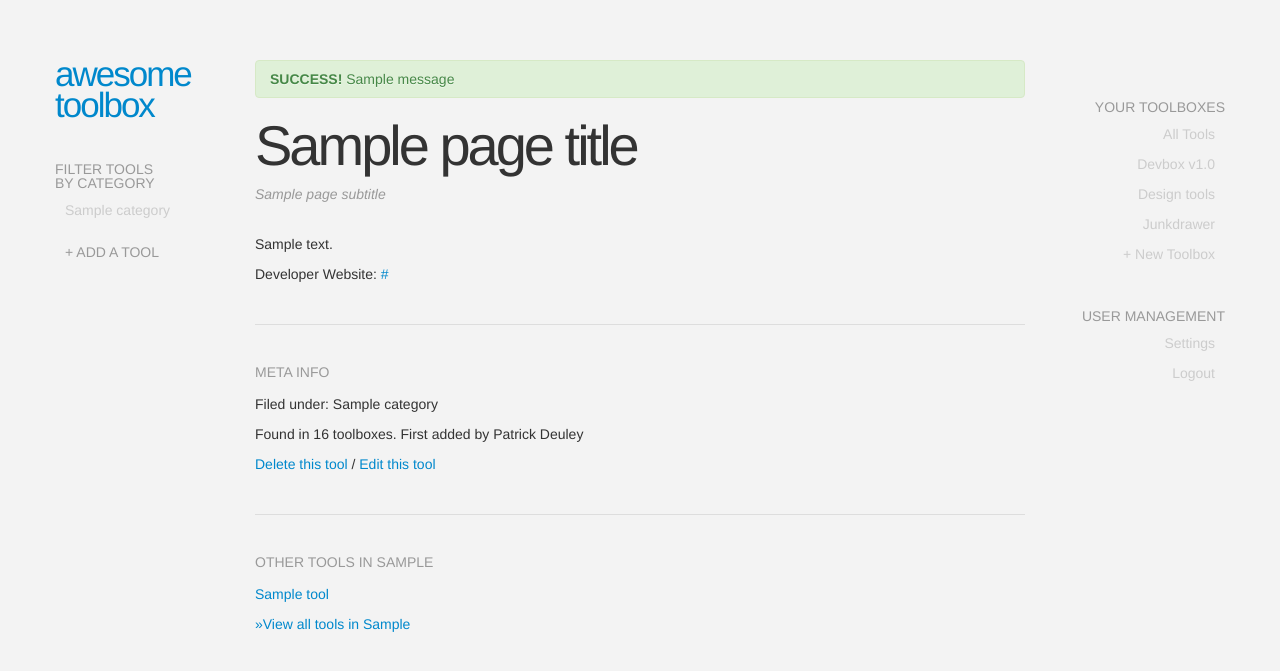
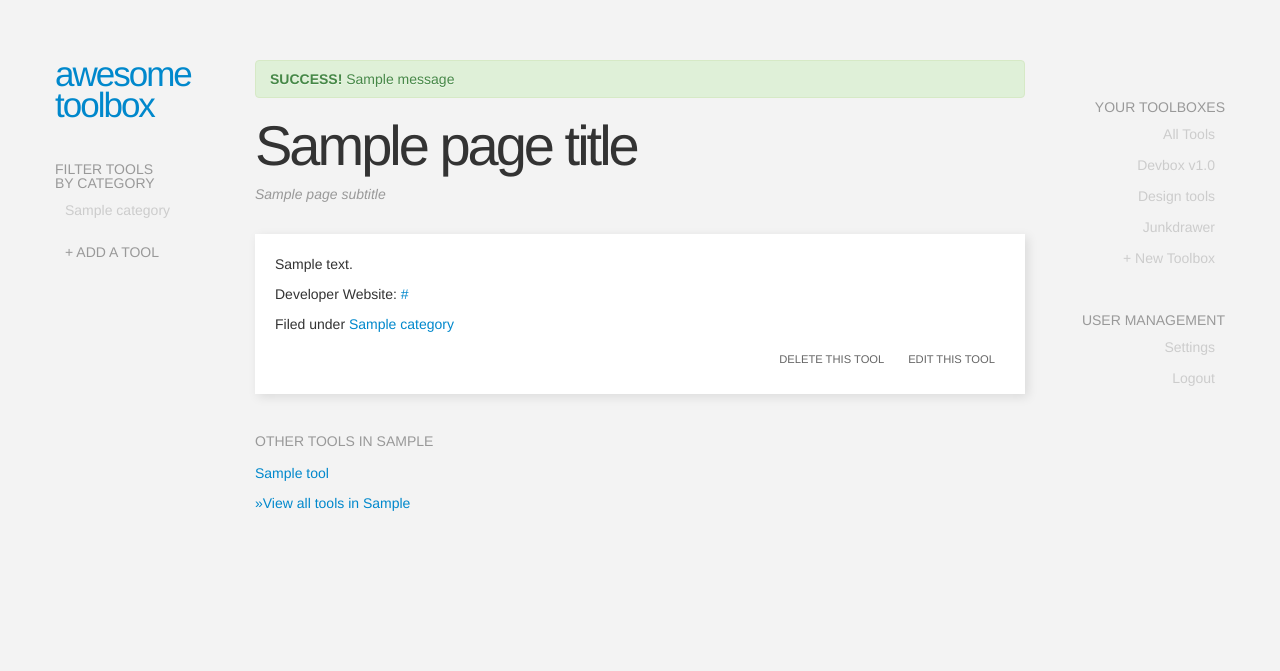
Before and after one commit to mocha/awesometoolbox.com, a Python web app: template templates/tool_page.html in a window 1280 px wide. Shown: the top 671 px of the page. Run offline with Jinja, Linux system fonts and the light colour scheme; the template is opened without the code that fills it: most values are stand-ins (such as "Sample title", 1, 10 or a date in 2020); one stand-in notice (Sample message) is shown; some libraries are stand-ins or nearby versions.

Commit message:
updates to tool page layout and style

```diff
--- a/static/css/screen.css
+++ b/static/css/screen.css
@@ -58,6 +58,7 @@ h2.sectiontitle,
 .sidebar ul li a {
   padding: 5px 10px;
   display: block;
+  margin-bottom: 1px;
 }
 
 .sidebar a.solo {
@@ -107,10 +108,6 @@ h2.sectiontitle,
   box-shadow: 3px 3px 10px rgba(0, 0, 0, 0.1);
 }
 
-{
-
-}
-
 .tooltitle {
   display: block;
   font-size: 2em;
@@ -157,12 +154,40 @@ h2.sectiontitle,
   padding: 5px 10px;
 }
 
-.tool_listing:hover .toolactions a {
+.tool_listing:hover .toolactions a,
+.cardbg .toolactions a {
   color: #666;
 }
 
-.tool_listing:hover .toolactions a:hover {
+.tool_listing:hover .toolactions a:hover,
+.cardbg .toolactions a:hover {
   background: #f5f5f5;
   text-decoration: none;
   color: #08c;
 }
+
+
+
+
+
+a.plainbutton {
+  text-transform: uppercase;
+  font-size: .8em;
+  display: inline-block;
+  color: #666;
+  padding: 5px 10px;
+}
+
+a.plainbutton:hover {
+  background: #f5f5f5;
+  text-decoration: none;
+  color: #08c;
+}
+
+.cardbg {
+  margin-bottom: 40px;
+  padding: 20px;
+  color: #333;
+  background: white;
+  box-shadow: 3px 3px 10px rgba(0, 0, 0, 0.1);
+}
--- a/templates/base.html
+++ b/templates/base.html
@@ -37,7 +37,7 @@
           <h2 class="sectiontitle">Filter Tools <br/>by category</h2>
           <ul class="sidebarlist unstyled">
             {% for category in categories %}
-            <li><a href="/category/{{ category }}">{{ category }}</a></li>
+            <li><a href="/category/{{ category }}" class="{% if category == page_title %} active{% endif %}">{{ category }}</a></li>
             {% endfor %}
           </ul>
 
--- a/templates/tool_listing.html
+++ b/templates/tool_listing.html
@@ -7,7 +7,8 @@
     <div class="tool_listing clearfix">
       <span class="tooltitle"><a href="/tool/{{ tool.id }}/{{ tool.slug }}">{{ tool.name }}</a></span>
       <span class="tooldescription">{{ tool.description }}</span>
-      <span class="toolstats">Filed under {% for category in tool.category %}{{ category }}{% if not loop.last %}, {% endif %}{% endfor %} / Found in 6 toolboxes</span>
+      <span class="toolstats">Filed under {% for category in tool.category %}<a href="/category/{{ category }}">{{ category }}</a>{% if not loop.last %}, {% endif %}{% endfor %}
+      {#  / Found in N toolboxes #}</span>
       <div class="toolactions">
         <a href="" class="addtool">Add this to a toolbox</a>
         <a href="/tool/{{ tool.id }}/{{ tool.slug }}" class="viewtool">View tool details</a>
--- a/templates/tool_page.html
+++ b/templates/tool_page.html
@@ -2,24 +2,26 @@
 
 {% block body_content %}
 
-	<p>{{ tool.description }}</p>
+	<div class="cardbg clearfix">
 
-	<p>Developer Website: <a href="{{ tool.link }}" target="_blank">{{ tool.link }}</a></p>
+		<p>{{ tool.description }}</p>
 
-	<hr />
+		<p>Developer Website: <a href="{{ tool.link }}" target="_blank">{{ tool.link }}</a></p>
 
-	<h2 class="sectiontitle">Meta Info</h2>
+		<p>Filed under {% for category in tool.category %}<a href="/category/{{ category }}">{{ category }}</a>{% if not loop.last %}, {% endif %}{% endfor %}</p>
 
-	<p>Filed under: {% for category in tool.category %}{{ category }}{% if not loop.last %}, {% endif %}{% endfor %}</p>
+		{# <p>Found in N toolboxes. First added by Firstname Lastname.</p> #}
 
-	<p>Found in 16 toolboxes. First added by Patrick Deuley</p>
 
-	<p>
-		<a href="/tool/{{ tool.id}}/delete">Delete this tool</a> /
-		<a href="/tool/{{ tool.id}}/edit">Edit this tool</a>
-	</p>
+			<div class="toolactions">
+				<a href="/tool/{{ tool.id}}/delete">Delete this tool</a>
+				<a href="/tool/{{ tool.id}}/edit">Edit this tool</a>
+			</div>
 
-	{% if related_tools %}<hr />
+	</div>
+
+
+	{% if related_tools %}
 
 	<h2 class="sectiontitle">Other Tools in {{ related_category }}</h2>
 
@@ -33,4 +35,5 @@
 
 	{% endif %}
 
+
 {% endblock %}
```
Also changed, not shown: README.md.
